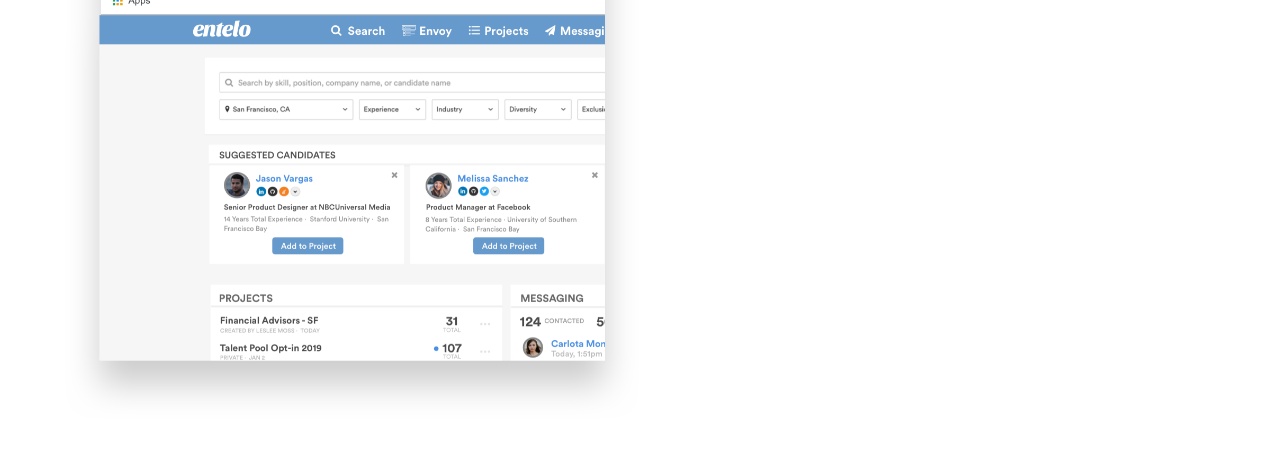
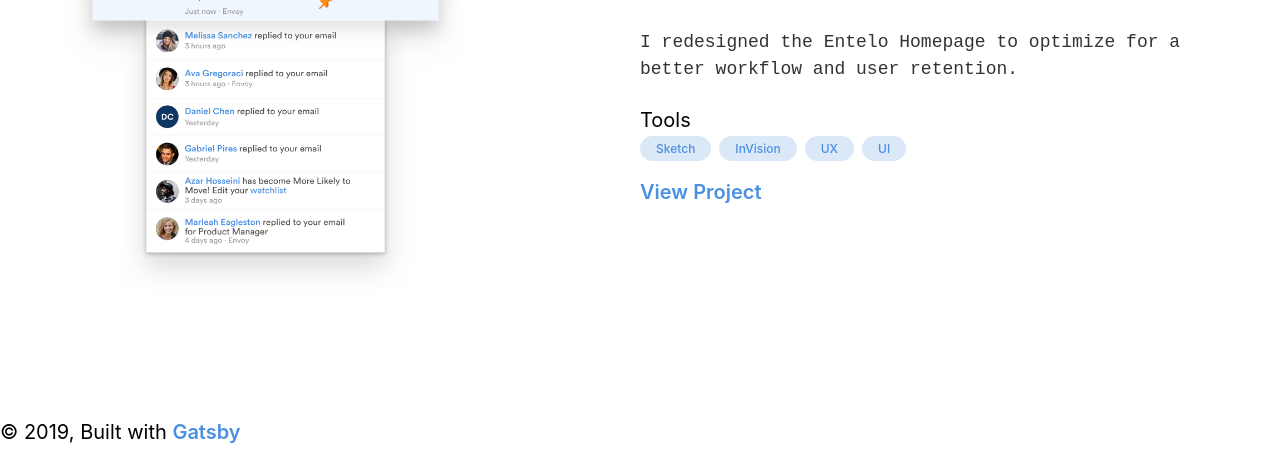
Before and after one commit to katebutterfield/Portfolio, a Gatsby site: page /design in a window 1280 px wide. Shown: the part 228-688 px from the top of the page. Built offline with nearby package versions, Linux system fonts and the light colour scheme; Gatsby itself is replaced by a stand-in of ours; a web font is replaced by a local one.

Commit message:
design page grid

```diff
--- a/src/components/layout.css
+++ b/src/components/layout.css
@@ -171,58 +171,49 @@
 }
 
 	article {
-		position: relative;
-		display: flex;
-		flex-direction: column;
+		display: grid;
 		width: 90%;
 		margin-bottom: 3.125rem;
+    grid-template-columns: repeat(2, 1fr);
+    }
 
-		@media (min-width: $med) {
-			flex-direction: row;
-			width: 75%;
-		}
-  }
-
-		@media (min-width: $lg) {
-			width: 55%;
-		}
 
 	   .thumbnail img {
-			position: relative;
-			display: flex;
-			max-width: 50%;
+
+			max-width: 70%;
+      min-width: 50%;
 			margin-bottom: 1.25rem;
-			background-position: left;
-			background-repeat: no-repeat;
       animation: HeroAnimation;
       animation-duration: 3s;
       animation-delay: 0.1s;
       animation-fill-mode: forwards;
       animation-timing-function: cubic-bezier(0.2, 0.8, 0.2, 1);
+      }
 
-			@media (min-width: $med) {
-				width: 65%;
-				height: 9.375rem;
-				margin-top: 0.625rem;
-				order: 2;
-			}
-		}
 
-		.content {
+      @media (max-width: 1060px) {
+        article {
+          grid-template-columns: repeat(1, 1fr);
+        }
+      }
 
-			@media (min-width: $med) {
-				padding-right: 1.25rem;
-			}
-    }
+      @media (max-width: 720px) {
+        article {
+          grid-template-columns: repeat(1, 1fr);
+        }
+      }
+
+
+
 			h2 {
 				display: inline-block;
+      }
 
 				.background-wrapper {
 					position: relative;
 					display: inline;
 					background-color: none;
 				}
-			}
 
 			.skills {
 				position: relative;
--- a/src/pages/design.js
+++ b/src/pages/design.js
@@ -10,12 +10,12 @@
     <div>
   <section class="projects">
 	<article>
-		<div class="thumbnail"><img src={require('../images/homepage-cropped.png')}/>
+		<div class="thumbnail"><img src={require('../images/notifications.png')}/>
     </div>
 		<div class="content">
 			<h2 class="project-tile">
 				<span class="background-wrapper">
-					Homepage | Notifications —<span></span>
+					Homepage | Notifications —
 				</span>
 			</h2>
 			<p>I redesigned the Entelo Homepage to optimize for a better workflow and user retention. </p>
```
Also changed, not shown: src/images/notifications.png (added).
